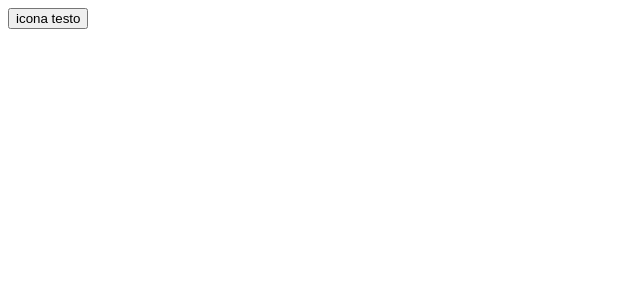
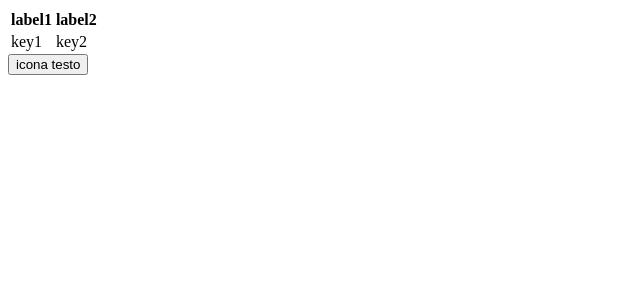
Before and after one commit to marco-spallone/FirstStepAngular, an Angular app: page / in a window 1280 px wide. Shown: the top 300 px of the page, without its empty margins (0-640 px from the left). Built offline with nearby package versions, Linux system fonts and the light colour scheme.

Commit message:
-Creazione tabella configurabile.

```diff
--- a/src/app/app.component.html
+++ b/src/app/app.component.html
@@ -1 +1,2 @@
-<my-button-component [buttonConfig]="myButton"></my-button-component>
+<my-table [tableConfig]="myTable"></my-table>
+<my-button [buttonConfig]="myButton"></my-button>
--- a/src/app/app.component.ts
+++ b/src/app/app.component.ts
@@ -1,6 +1,7 @@
 import { Component } from '@angular/core';
 import { MyButtonComponent } from "./my-button/my-button-component";
 import { MyButtonConfig } from "./my-button/my-button-component";
+import {MyHeaders, MyTableConfig} from "./my-table/my-table.component";
 
 @Component({
   selector: 'app-root',
@@ -10,4 +11,8 @@ import { MyButtonConfig } from "./my-button/my-button-component";
 export class AppComponent {
   title='FirstStepAngular'
   myButton = new MyButtonConfig("icona", "testo", "classe");
+  header1 = new MyHeaders("label1", "key1");
+  header2 = new MyHeaders("label2", "key2");
+  headers:MyHeaders[] = [this.header1, this.header2];
+  myTable = new MyTableConfig(this.headers);
 }
--- a/src/app/app.module.ts
+++ b/src/app/app.module.ts
@@ -3,11 +3,13 @@ import { BrowserModule } from '@angular/platform-browser';
 
 import { AppComponent } from './app.component';
 import { MyButtonComponent } from './my-button/my-button-component';
+import { MyTableComponent } from './my-table/my-table.component';
 
 @NgModule({
   declarations: [
     AppComponent,
-    MyButtonComponent
+    MyButtonComponent,
+    MyTableComponent
   ],
   imports: [
     BrowserModule
--- a/src/app/my-button/my-button-component.ts
+++ b/src/app/my-button/my-button-component.ts
@@ -1,7 +1,7 @@
 import {Component, Input} from '@angular/core';
 
 @Component({
-  selector: 'my-button-component',
+  selector: 'my-button',
   templateUrl: './my-button-component.html',
   styleUrls: ['./my-button-component.css']
 })
--- /dev/null
+++ b/src/app/my-table/my-table.component.html
@@ -0,0 +1,8 @@
+<table>
+  <thead>
+    <th *ngFor="let header of tableConfig.headers">{{header.label}}</th>
+  </thead>
+  <tbody>
+    <td *ngFor="let header of tableConfig.headers">{{header.key}}</td>
+  </tbody>
+</table>
--- /dev/null
+++ b/src/app/my-table/my-table.component.ts
@@ -0,0 +1,27 @@
+import {Component, Input} from '@angular/core';
+
+@Component({
+  selector: 'my-table',
+  templateUrl: './my-table.component.html',
+  styleUrls: ['./my-table.component.css']
+})
+
+export class MyTableComponent {
+  @Input() tableConfig!: MyTableConfig;
+}
+
+export class MyTableConfig {
+  headers: MyHeaders[];
+  constructor(headers: MyHeaders[]) {
+    this.headers = headers;
+  }
+}
+
+export class MyHeaders {
+  label:string;
+  key:string;
+  constructor(label: string, key: string) {
+    this.label = label;
+    this.key = key;
+  }
+}
```
Also changed, not shown: src/app/my-table/my-table.component.css (added), 1 other file (tests, documents, lock files or other folders).
